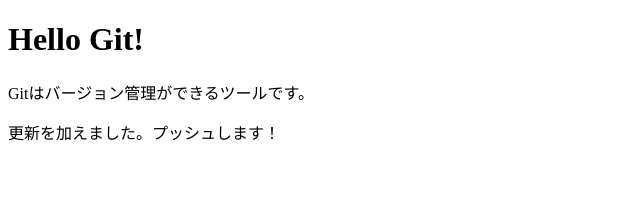
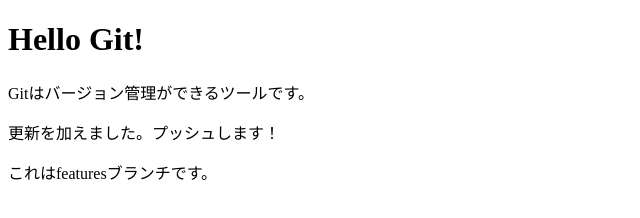
Before and after one commit to masaking-pg/Git_practice, a plain HTML site: page index.html in a window 1280 px wide. Shown: the whole page, without its empty margins (0-640 px from the left). Drawn offline with Linux system fonts and the light colour scheme.

Commit message:
新規ブランチ作成

```diff
--- a/index.html
+++ b/index.html
@@ -9,5 +9,6 @@
     <h1>Hello Git!</h1>
     <p>Gitはバージョン管理ができるツールです。</p>
     <p>更新を加えました。プッシュします！</p>
+    <p>これはfeaturesブランチです。</p>
 </body>
 </html>
```
